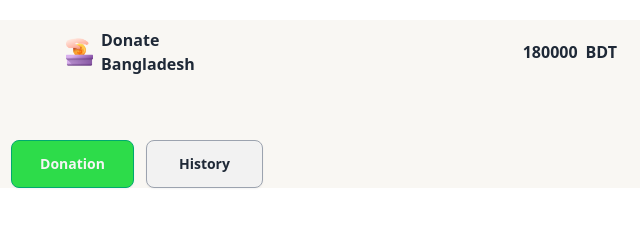
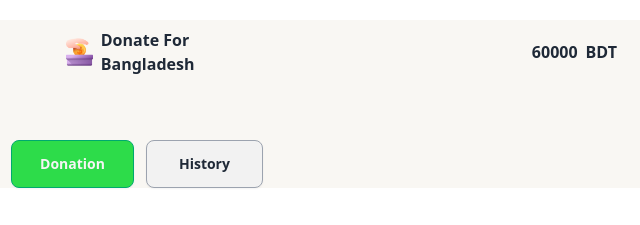
Before and after one commit to mrznur/assignment-5, a plain HTML site: page index.html in a window 1280 px wide. Shown: the top 225 px of the page, 503-1143 px from the left. Drawn offline with nearby package versions, Linux system fonts and the light colour scheme; a script that the page names is missing.

Commit message:
pushing again

```diff
--- a/index.html
+++ b/index.html
@@ -3,7 +3,7 @@
 <head>
     <meta charset="UTF-8">
     <meta name="viewport" content="width=device-width, initial-scale=1.0">
-    <title>Donate Bangladesh</title>
+    <title>Donate For Bangladesh</title>
     <link href="https://cdn.jsdelivr.net/npm/daisyui@4.12.10/dist/full.min.css" rel="stylesheet" type="text/css" />
     <script src="https://cdn.tailwindcss.com"></script>
 
@@ -36,7 +36,7 @@
                     <img src="assets/logo.png" alt="" >
                 </div>
                 <div class=" font-bold">
-                         Donate Bangladesh
+                         Donate For Bangladesh
                 </div>
 
             </div>
@@ -45,7 +45,7 @@
                     <img src="assets/coin.png" alt="" >
                 </div>
                 <div id="account-balance" class=" font-semibold">
-                    180000
+                    60000
                 </div>
                 <div class="font-semibold">
                     BDT
```
